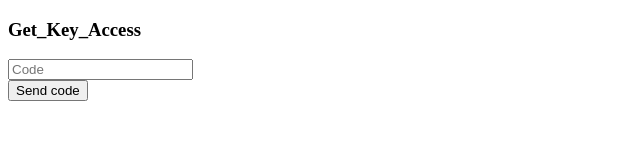
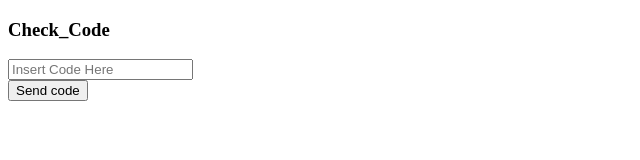
Before and after one commit to mauricioverar/apimysql, a website: page views/check_code.html in a window 1280 px wide. Shown: the whole page, without its empty margins (0-640 px from the left). Drawn offline with Linux system fonts and the light colour scheme.

Commit message:
insert code here

```diff
--- a/views/check_code.html
+++ b/views/check_code.html
@@ -16,11 +16,11 @@
   <div class="container">
     <div class="row">
       <div class="col-12 col-md-4 offset-md-4 mt-5 bg-white mt-4 p-4 text-white shadow rounded">
-        <h3 class="text-center text-primary fw-bold">Get_Key_Access</h3>
+        <h3 class="text-center text-primary fw-bold">Check_Code</h3>
 
         <form action="/checkcode" method="post" class="">
           <div class="mb-3">
-            <input type="text" class="form-control" name="code" placeholder="Code">
+            <input type="text" class="form-control" name="code" placeholder="Insert Code Here">
           </div>
           <div class="d-grid gap-2">
             <button type="submit" class="btn btn-primary fw-bold">Send code</button>
```
